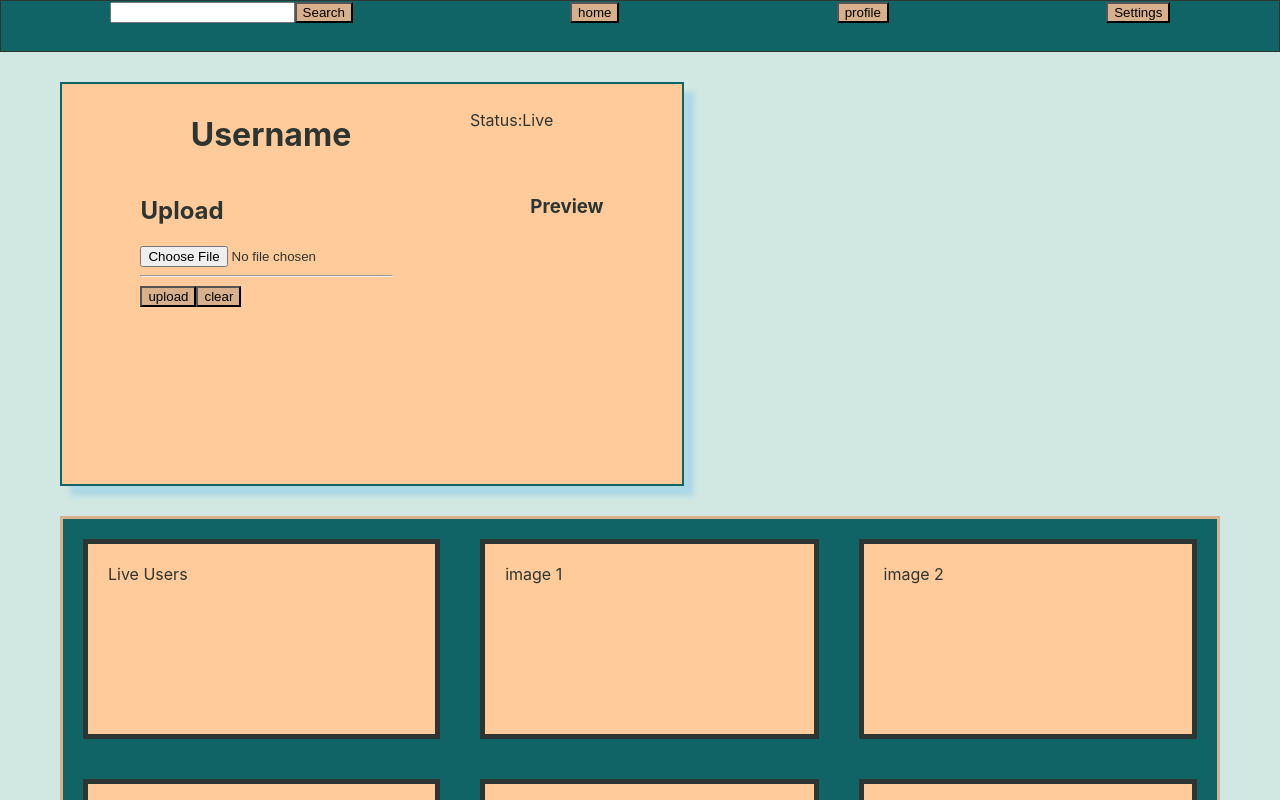
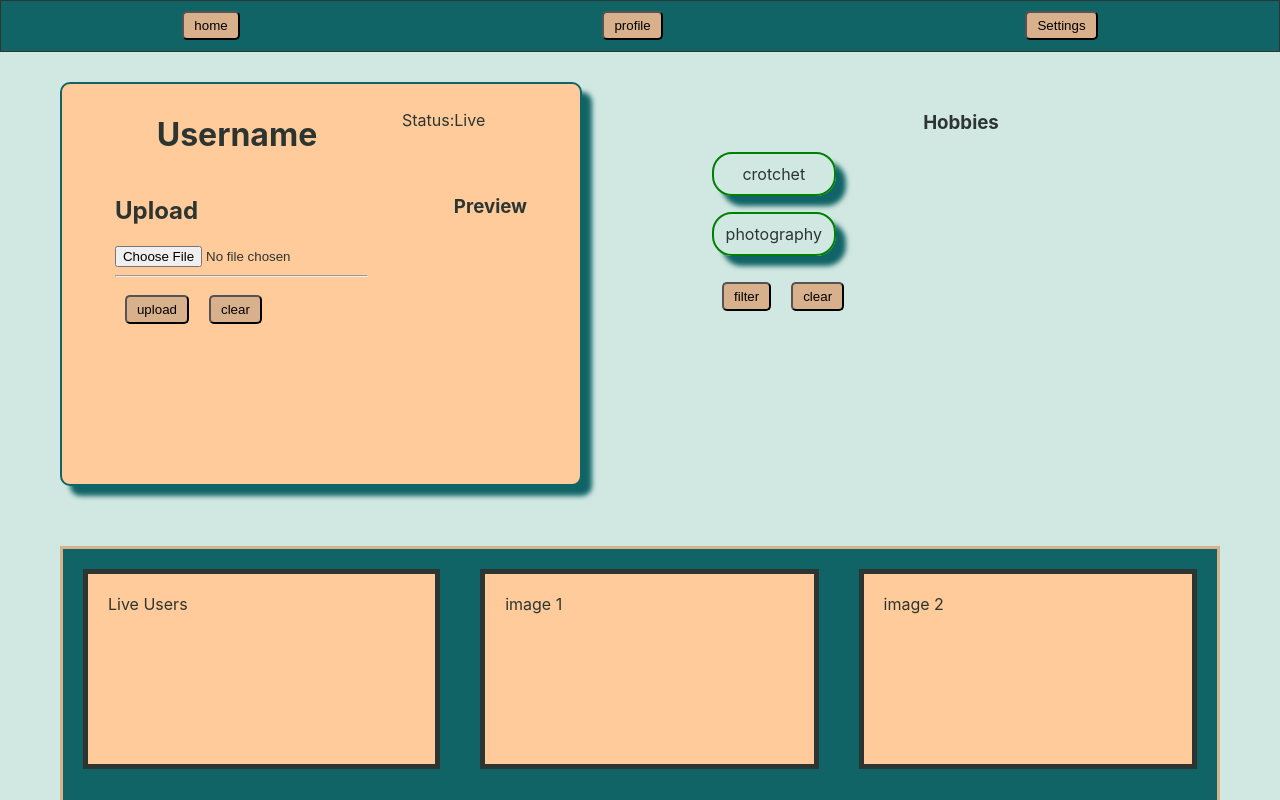
Before and after one commit to ylopez25/hobby_lobby, a React (Create React App) app: page / in a window 1280 px wide. Shown: the top 800 px of the page. Built offline with nearby package versions, Linux system fonts and the light colour scheme.

Commit message:
hobbies css

```diff
--- a/src/App.css
+++ b/src/App.css
@@ -2,3 +2,13 @@ body {
   background-color: #d1e8e2;
   color:  #2c3531;
 }
+.home {
+  display:flex;
+  justify-content: space-around;
+}
+button {
+  background-color: #d9b08c;
+  border-radius: 5px;
+  padding: 5px 10px;
+  margin: 10px 10px;
+}
--- a/src/App.js
+++ b/src/App.js
@@ -2,13 +2,17 @@ import './App.css';
 import Nav from './components/nav';
 import Update from './components/Update';
 import Feed from './components/Feed';
+import Hobbies from './components/Hobbies';
 
 //rename update to info
 function App() {
   return (
     <div>
       <Nav/>
+      <div class='home'>
       <Update/>
+      <Hobbies/>
+      </div>
       <Feed/>
     </div>
   );
--- /dev/null
+++ b/src/components/Hobbies.css
@@ -0,0 +1,20 @@
+.hobbies {
+display:box;
+align-items: center;
+width: 600px;
+height: 380px;
+padding: 10px;
+margin: 30px 60px;
+/* border:2px solid #116466; */
+}
+
+.hobbies p {
+    display: flex;
+    justify-content: center;
+    border: 2px solid green;
+    padding: 10px;
+    width:20%;
+    height:auto;
+    border-radius: 20px;
+    box-shadow: 10px 10px 5px #116466;
+}
--- /dev/null
+++ b/src/components/Hobbies.js
@@ -0,0 +1,20 @@
+import React from "react";
+import "./Hobbies.css";
+
+export default function Hobbies() {
+  return (
+    <div className="hobbies">
+      <center>
+        <h3>Hobbies</h3>
+      </center>
+      <div>
+        <p>crotchet</p>
+        <p>photography</p>
+      </div>
+      <div>
+        <button>filter</button>
+        <button>clear</button>
+      </div>
+    </div>
+  );
+}
--- a/src/components/nav.js
+++ b/src/components/nav.js
@@ -3,11 +3,7 @@ import './nav.css'
 export default function nav() {
   return (
     <div class='nav'>
-        <div class='nav_search'>
-        <input label='search hobby'></input>
-        <button>Search</button>
-        </div>
-        <div class="nav_home">
+        <div>
             <button>home</button>
         </div>
         <div>
--- a/src/components/update.css
+++ b/src/components/update.css
@@ -7,7 +7,8 @@
     padding: 10px;
     margin: 30px 60px;
     border:2px solid #116466;
-    box-shadow: 10px 10px 5px lightblue;
+    border-radius:10px;
+    box-shadow: 10px 10px 5px #116466;
 }
 .profile_username {
     display: flex;
@@ -17,6 +18,3 @@
     display: flex;
     justify-content: space-evenly;
 }
-button {
-    background-color: #d9b08c;
-}
```
Also changed, not shown: src/components/nav.css (line endings or trailing spaces).
